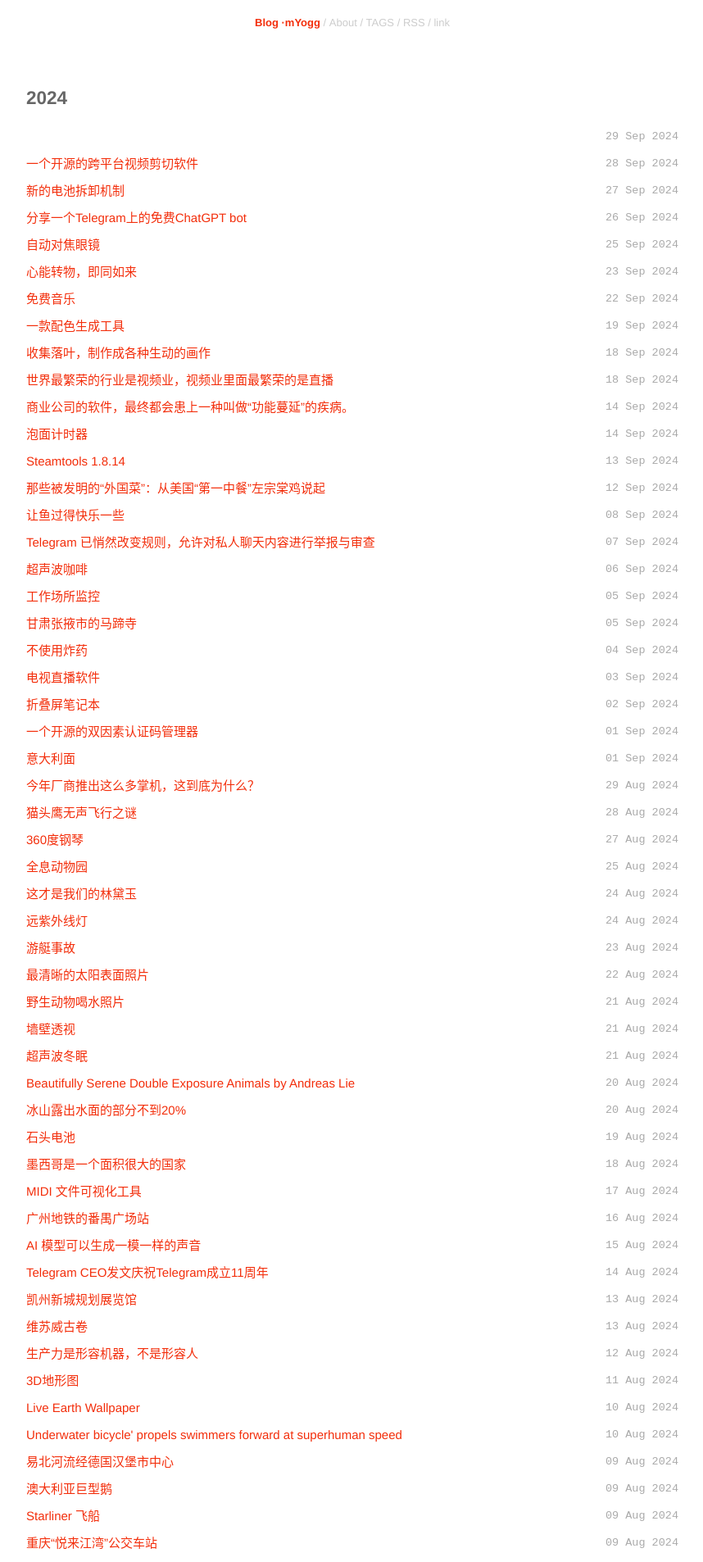
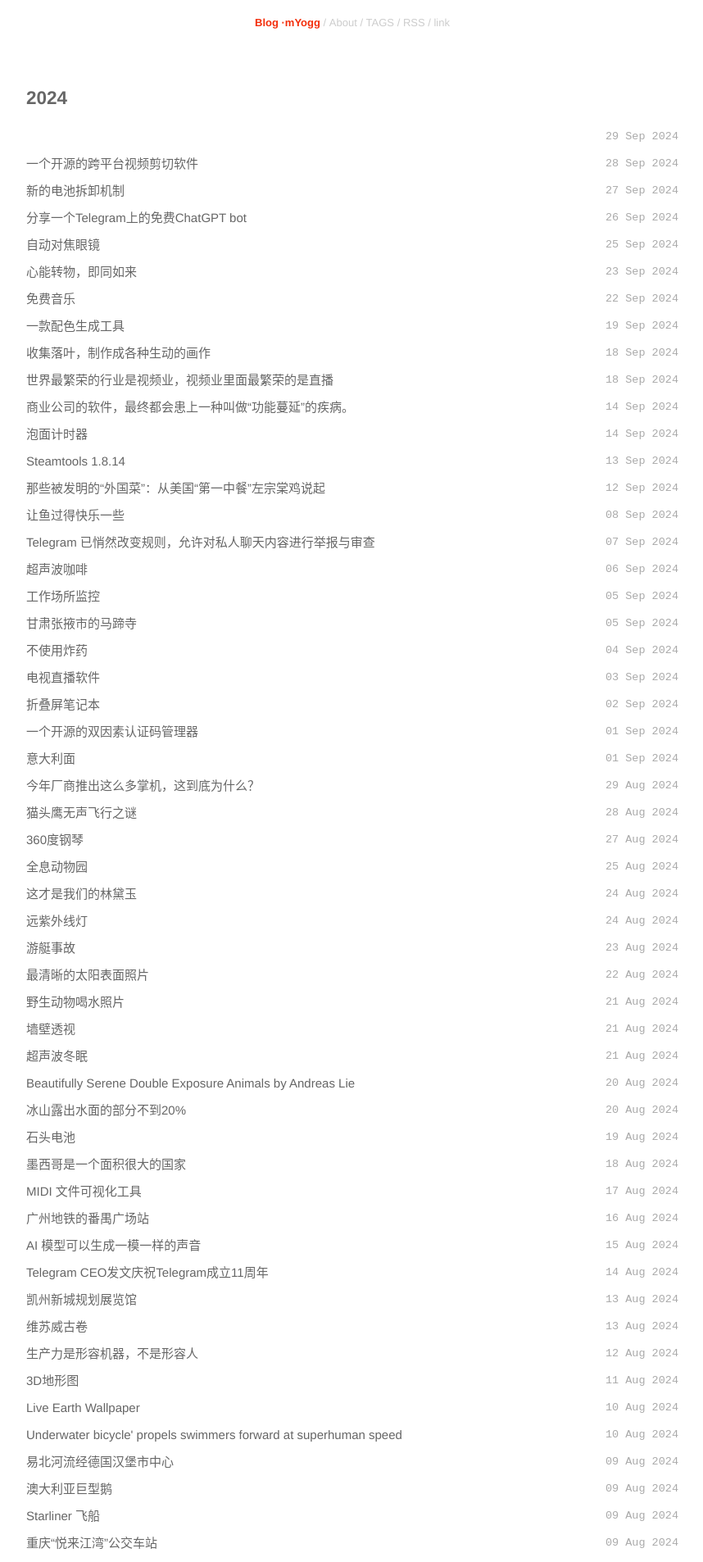
Before and after one commit to myogg/nnnn, a Jekyll site: the page built from index.html, in a window 1280 px wide. Shown: the top 1906 px of the page at 82% size, without its empty margins (210-1068 px from the left). Built offline with Jekyll 4.4.1, drawn with Linux system fonts in a browser that asks for light colours; nearby versions of some CDN libraries.

Commit message:
Add files via upload

```diff
--- a/static/css/style.css
+++ b/static/css/style.css
@@ -115,7 +115,7 @@ hr {
 .page_header.page_meta.page_meta_tags a.extra:hover { border-bottom: 1px dashed #999; }
 
 .page_meta_tags a:hover {
-  border-bottom: 1px dashed #F32E0B;
+  border-bottom: 1px dashed #999;
 }
 
 .footer a:hover {
@@ -174,7 +174,7 @@ div#home {
 }
 
 .posts a {
-    color: #F32E0B;
+    color: #666;
 }
 
 .posts a:hover {
```
